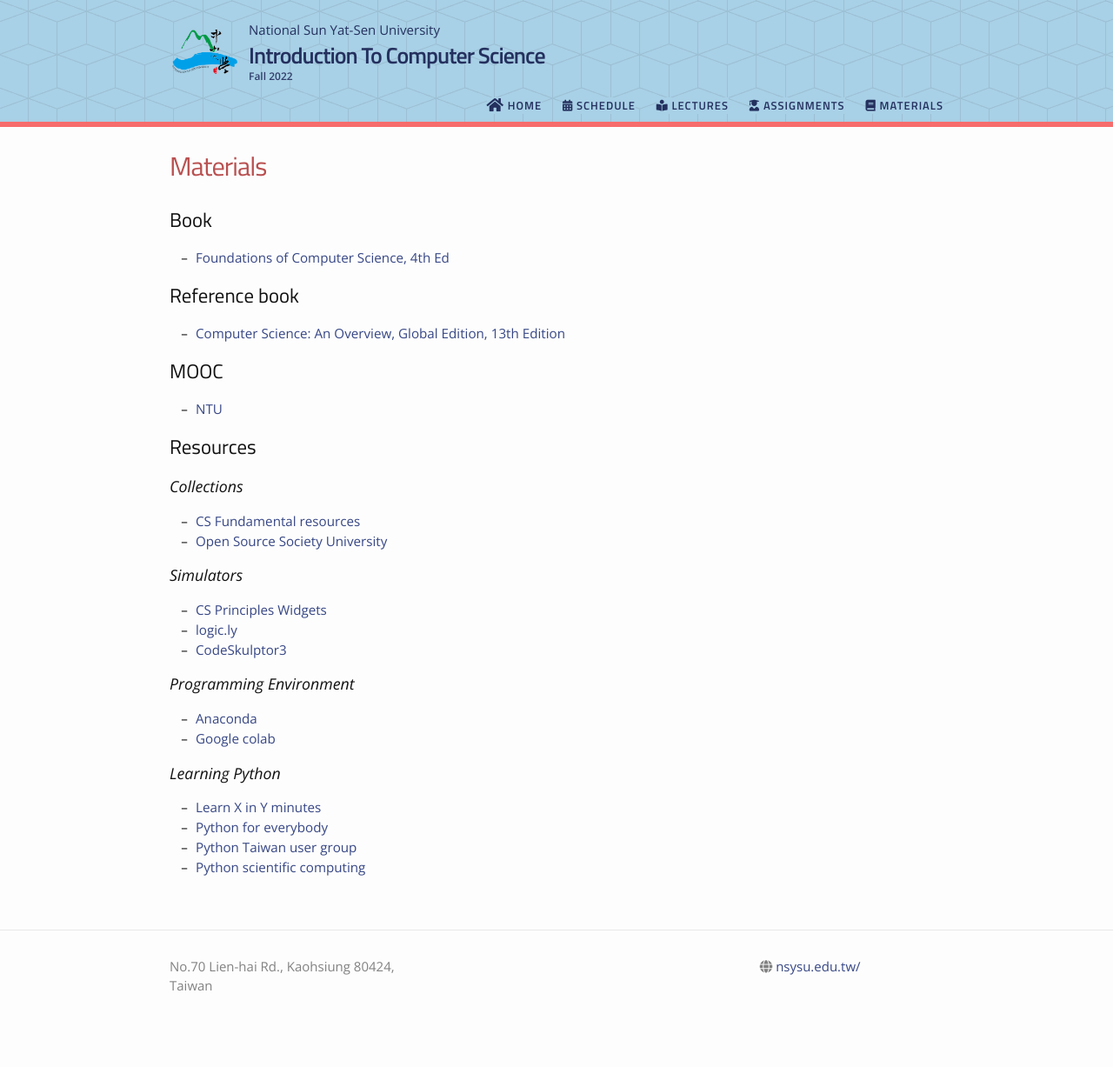
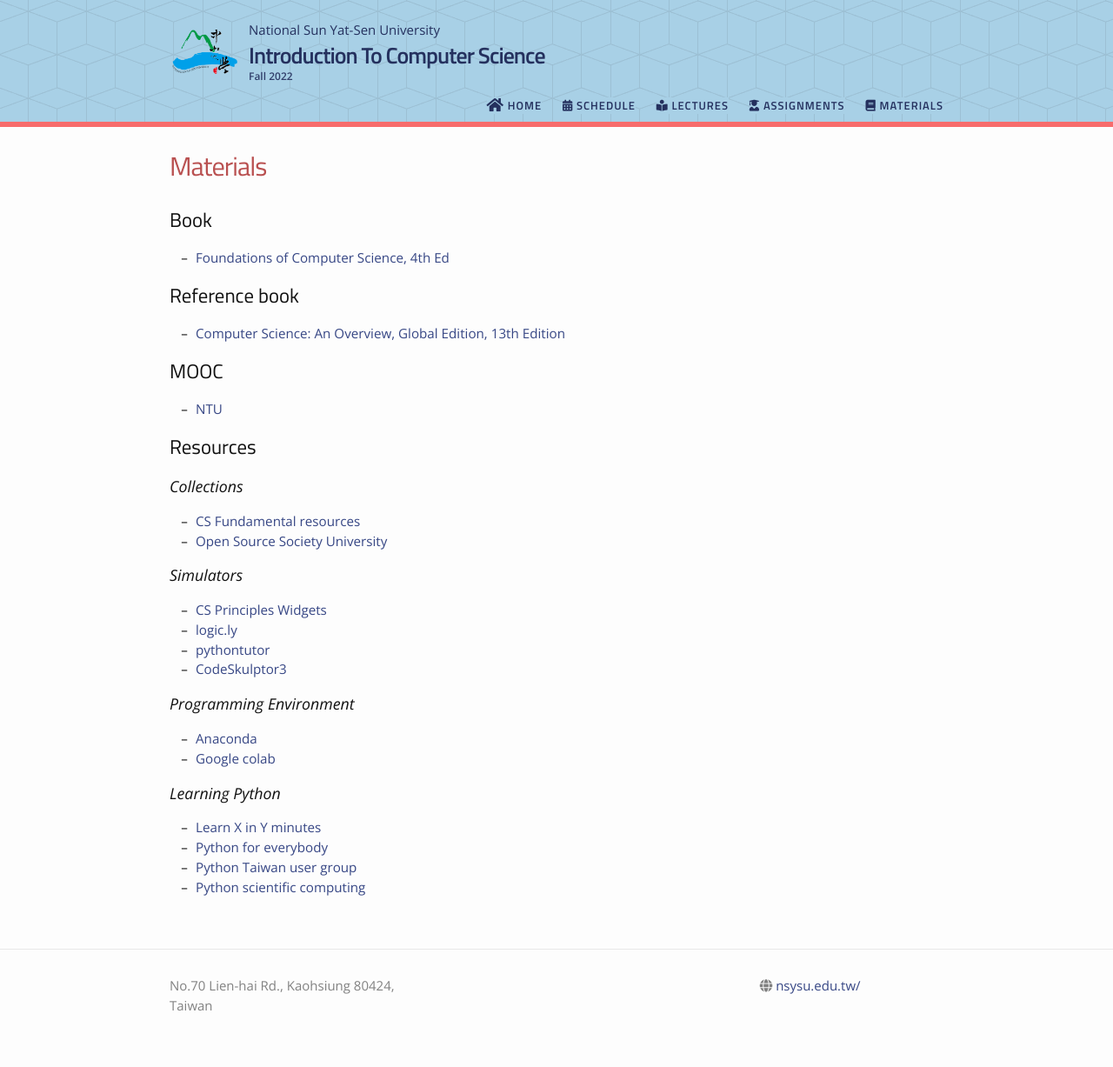
Before and after one commit to phonchi/nsysu-math105A, a Jekyll site: the page built from materials.md, in a window 1280 px wide. Shown: the whole page at 87% size. Built offline with Jekyll 4.4.1, drawn with Linux system fonts in a browser that asks for light colours; nearby versions of some CDN libraries; before the commit the page ends 1205 px from its top, so only the background shows below that.

Commit message:
Update materials.md

```diff
--- a/materials.md
+++ b/materials.md
@@ -23,6 +23,7 @@ permalink: /materials/
 ### Simulators
 * [CS Principles Widgets](https://code.org/educate/csp/widgets)
 * [logic.ly](https://logic.ly/)
+* [pythontutor](https://pythontutor.com/)
 * [CodeSkulptor3](https://py3.codeskulptor.org/about.html)
 
 ### Programming Environment
```
